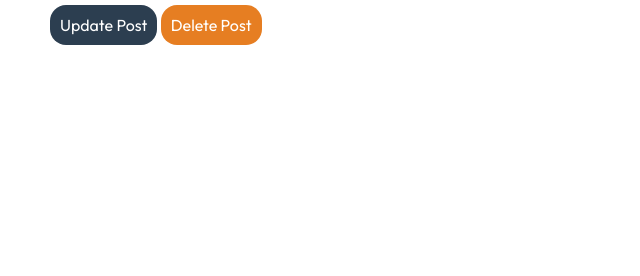
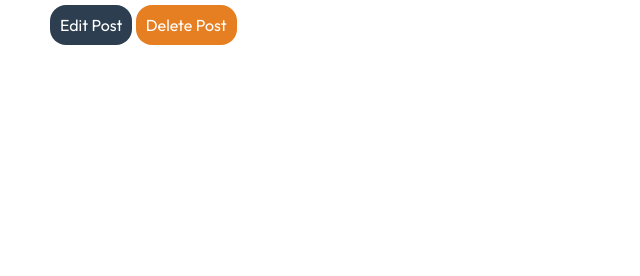
Before and after one commit to KabakiAntony/distilled_django_blog, a Django app: template blog/templates/blog/blog_detail.html in a window 1280 px wide. Shown: the part 144-420 px from the top of the page, without its empty margins (0-640 px from the left). Run offline with Django 4.2, Linux system fonts and the light colour scheme; the template is opened without the code that fills it, so the values that code supplies are empty.

Commit message:
changed the hard coded urls to the new ones

```diff
--- a/blog/templates/blog/blog_detail.html
+++ b/blog/templates/blog/blog_detail.html
@@ -6,8 +6,8 @@
         <p>{{ post.content }}</p>
         <p class="published">Published on: {{ post.created_at }}</p>
         <div class="blog-detail-buttons">
-            <a class="update-button" href="/update/{{ post.id }}/">Update Post</a>
-            <a class="delete-button" href="/delete/{{ post.id }}/">Delete Post</a>
+            <a class="update-button" href="edit/">Edit Post</a>
+            <a class="delete-button" href="delete/">Delete Post</a>
         </div>
     </div>
 {% endblock content %}
--- a/blog/templates/blog/blog_form.html
+++ b/blog/templates/blog/blog_form.html
@@ -2,11 +2,11 @@
 
 {% block content %}
     <div class="blog-form-page">
-        <h1 class="title">{% if form.instance.id %}Edit{% else %}Create{% endif %} New Post</h1>
+        <h1 class="title">{% if form.instance.id %}Edit{% else %}Create{% endif %} Post</h1>
         <form class="blog-form" method="post">
             {% csrf_token %}
             {{ form.as_p }}
-            <button type="submit">{% if form.instance.pk %}Update{% else %}Publish{% endif %} Blog Post</button>
+            <button type="submit">{% if form.instance.pk %}Update{% else %}Publish{% endif %} Post</button>
         </form>
         </div>
 {% endblock content %}
--- a/blog/templates/blog/blog_list.html
+++ b/blog/templates/blog/blog_list.html
@@ -1,12 +1,12 @@
 {% extends 'main.html' %}
 
 {% block content %}
-    <a class="create-button" href="/create/">Create new post</a>
+    <a class="create-button" href="new/">Create new post</a>
     <div class="blog-list-grid">
     {%for post in posts%}
         <div class="post">
-            <a class="title" href="/read/{{ post.id }}/">{{ post.title|title }}</a>
-            <p>{{ post.content }}</p>
+            <a class="title" href="{{ post.id }}/">{{ post.title|title }}</a>
+            <p>{{ post.snippet }}</p>
             <p class="published">Published on: {{ post.created_at }}</p>
         </div>
     {% endfor %}
```
